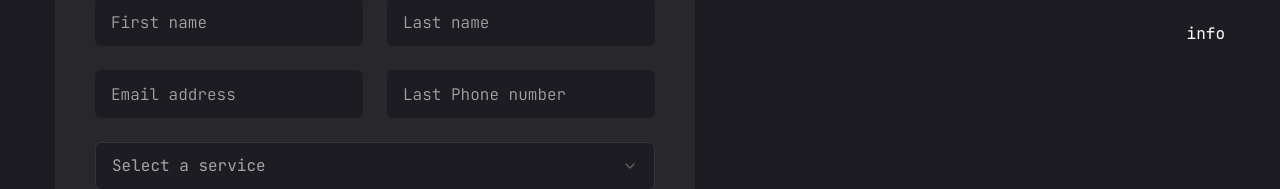
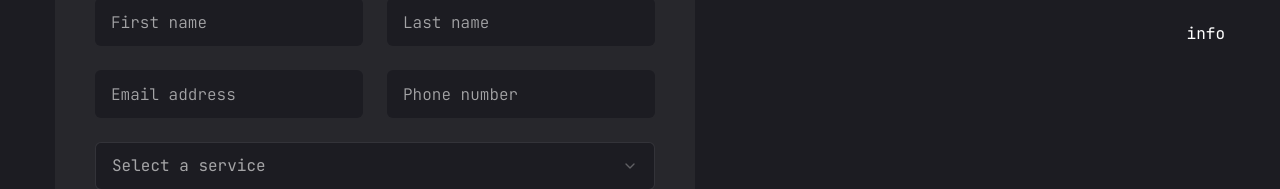
Before and after one commit to reynaroma/reyna-portfolio, a Next.js app: page /contact in a window 1280 px wide. Shown: the part 326-515 px from the top of the page. Built offline with nearby package versions, Linux system fonts and the light colour scheme.

Commit message:
Remove whitespace

```diff
--- a/app/contact/page.jsx
+++ b/app/contact/page.jsx
@@ -59,7 +59,7 @@
                 <Input type="firstname" placeholder="First name" />
                 <Input type="lastname" placeholder="Last name" />
                 <Input type="email" placeholder="Email address" />
-                <Input type="phone" placeholder="Last Phone number" />
+                <Input type="phone" placeholder="Phone number" />
               </div>
               {/* select */}
               <Select>
```
